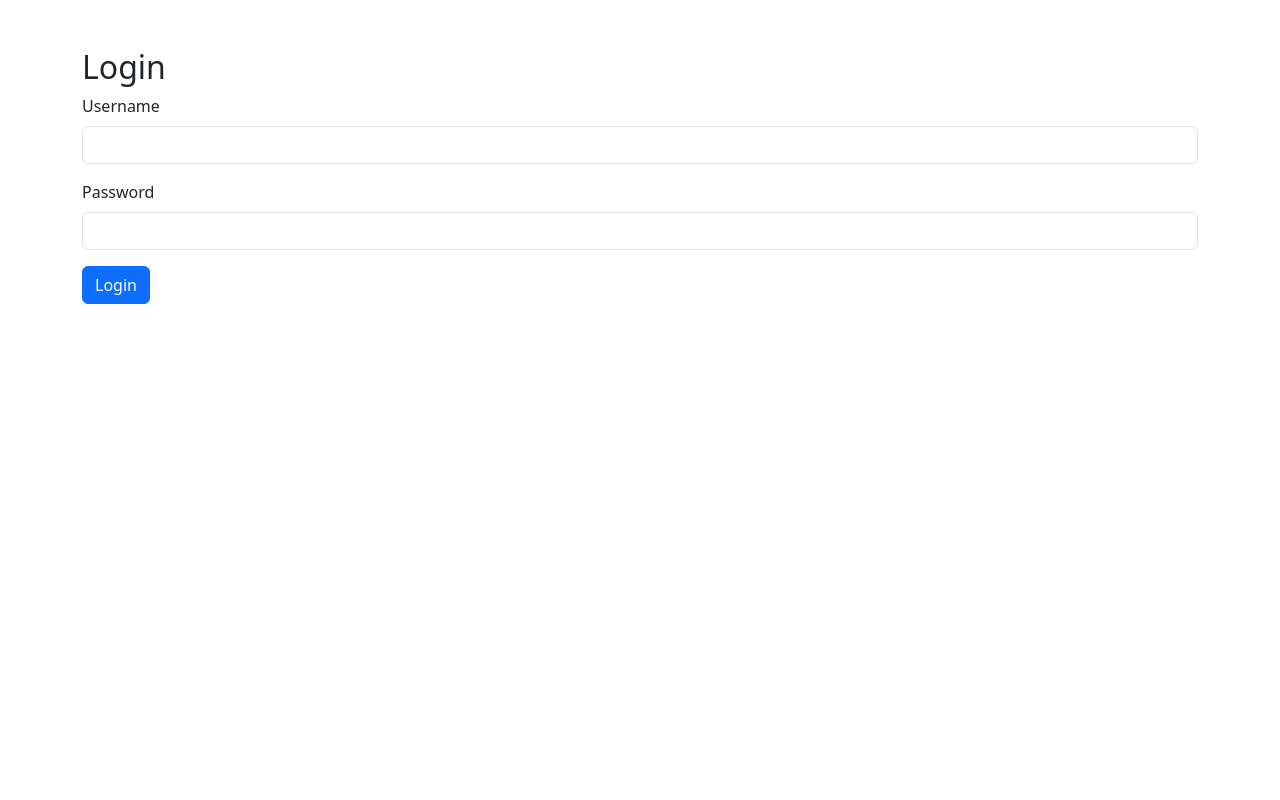
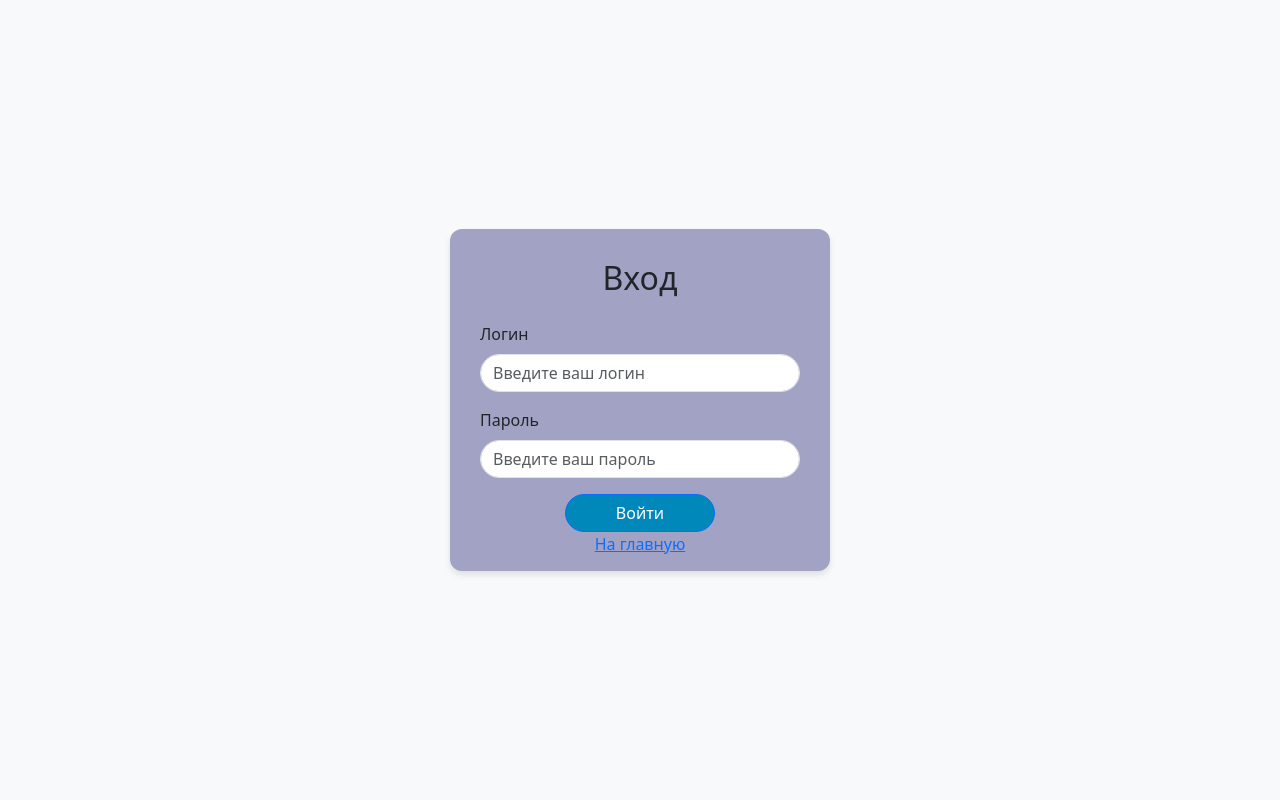
Before and after one commit to LAlexanderS/URP, a Django app: page /login/ in a window 1280 px wide. Run offline with Django 3.2, Linux system fonts and the light colour scheme.

Commit message:
до выделения col

```diff
--- a/photo/templates/photo/index.html
+++ b/photo/templates/photo/index.html
@@ -136,7 +136,9 @@
                                             class="d-block w-100"
                                             alt="{{ photo }}"
                                             style="max-height: 80vh; object-fit: contain;">
-
+                                        <div class="carousel-caption d-none d-md-block">
+                                            <p class="text-muted">{{ photo }}</p>
+                                        </div>
                                     </div>
                                 {% endfor %}
                             </div>
--- a/photo/templates/registration/login.html
+++ b/photo/templates/registration/login.html
@@ -1,3 +1,5 @@
+{% load custom_filters %}
+{% load static %}
 <!DOCTYPE html>
 <html lang="en">
 <head>
@@ -5,20 +7,34 @@
     <meta name="viewport" content="width=device-width, initial-scale=1.0">
     <title>Login</title>
     <link rel="stylesheet" href="https://cdn.jsdelivr.net/npm/bootstrap@5.3.0/dist/css/bootstrap.min.css">
+    <link rel="stylesheet" href="{% static 'urp/css/login.css' %}">
+
 </head>
-<body class="container mt-5">
-    <h2>Login</h2>
-    <form method="post">
+<body>
+    <div class="container">
+        <h2 class="mb-4 text-center">Вход</h2>
+
+        <!-- Место для сообщений -->
+        <div id="messageArea" class="alert alert-info" style="display: none;"></div>
+
+        <form method="post" action="">
             {% csrf_token %}
             <div class="mb-3">
-            <label for="username" class="form-label">Username</label>
-            <input type="text" id="username" name="username" class="form-control" required>
+                <label for="username" class="form-label">Логин</label>
+                <input type="text" class="form-control" id="username" name="username" placeholder="Введите ваш логин">
             </div>
             <div class="mb-3">
-            <label for="password" class="form-label">Password</label>
-            <input type="password" id="password" name="password" class="form-control" required>
+                <label for="password" class="form-label">Пароль</label>
+                <input type="password" class="form-control" id="password" name="password" placeholder="Введите ваш пароль">
             </div>
-        <button type="submit" class="btn btn-primary">Login</button>
+            <div class="text-center">
+                <button type="submit" class="btn btn-primary w-100">Войти</button>
+            </div>
+
+            <div class="text-center start-page">
+                <a href={% url "photo:index" %} class="text-center">На главную</a>
+            </div>
         </form>
+    </div>
 </body>
 </html>
--- /dev/null
+++ b/static/urp/css/login.css
@@ -0,0 +1,40 @@
+body {
+    display: flex;
+    justify-content: center;
+    align-items: center;
+    height: 100vh;
+    margin: 0;
+    background-color: #f8f9fa;
+}
+
+.container {
+    background: white;
+    padding: 30px;
+    padding-bottom: 15px;
+    border-radius: 12px;
+    box-shadow: 0 4px 6px rgba(0, 0, 0, 0.1);
+    width: 90%;
+    max-width: 380px;
+}
+
+.btn-primary {
+    background-color: #0088BB;
+    /* Корпоративный цвет */
+    border-radius: 50px;
+    max-width: 150px;
+    align-items: center;
+
+}
+
+.btn-primary:hover {
+    background-color: #0077A3;
+    /* Немного темнее при наведении */
+}
+
+.container {
+    background-color: rgb(162, 162, 197);
+}
+
+.form-control {
+    border-radius: 50px;
+}
```
Also changed, not shown: static/urp/css/style.css (+0 -11 lines), db.sqlite3. Lines whose indentation alone changed are shown as unchanged.
